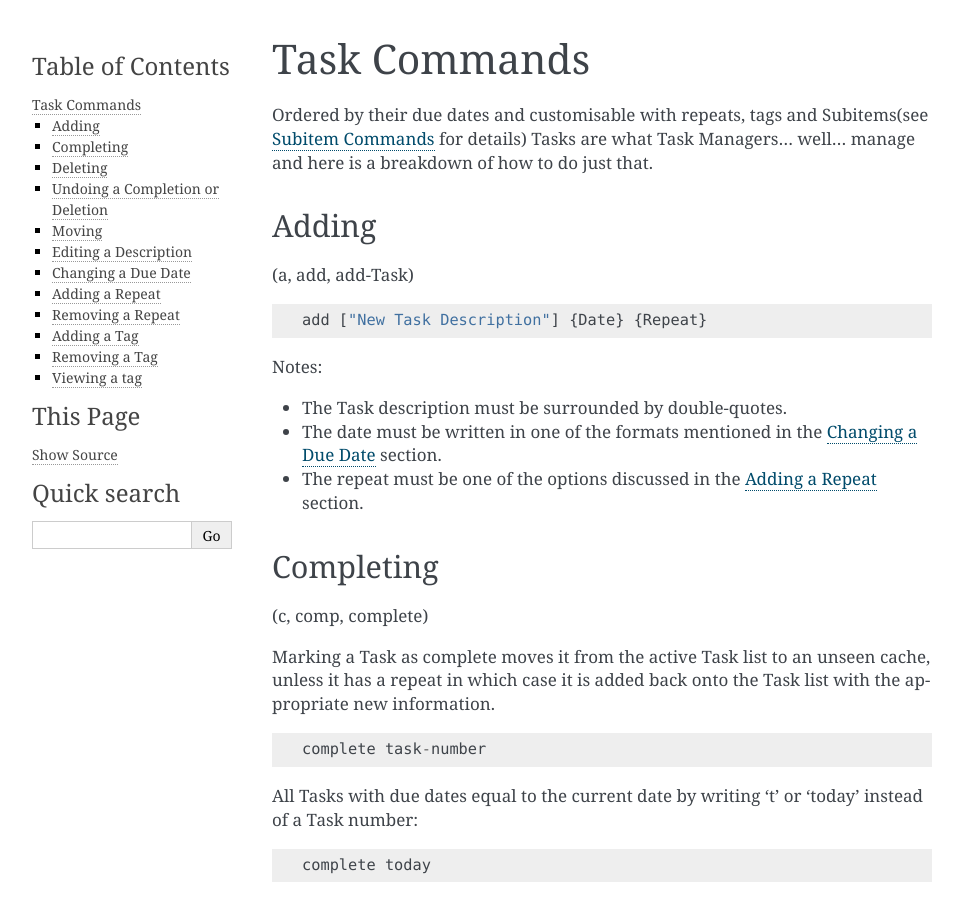
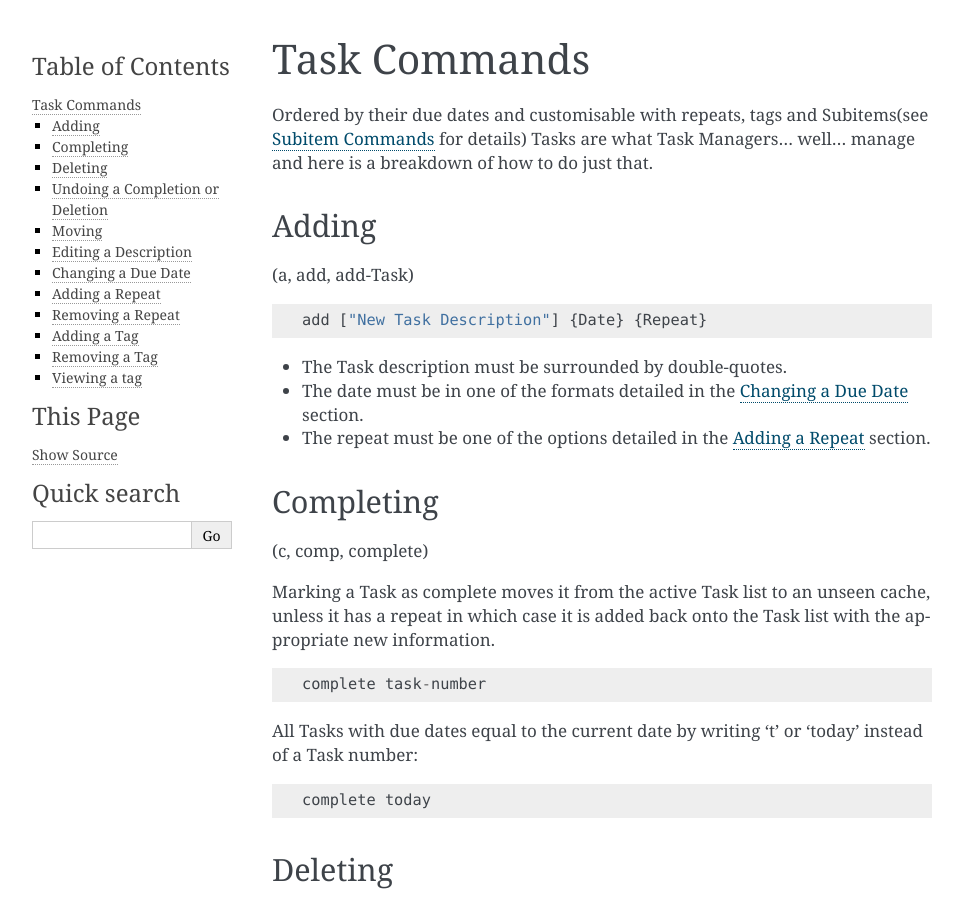
Before and after one commit to IFinners/todoian-archived, a Sphinx documentation site: the page built from docs/tasks.rst, in a window 1280 px wide and 900 px high. Shown: the whole window, without its empty margins (148-1111 px from the left). Built offline with Sphinx 7.4.7, drawn with Linux system fonts in a browser that asks for light colours.

Commit message:
Update documentation

```diff
--- a/docs/tasks.rst
+++ b/docs/tasks.rst
@@ -13,11 +13,10 @@ Adding
 
    add ["New Task Description"] {Date} {Repeat}
 
-Notes:
 
 - The Task description must be surrounded by double-quotes.
-- The date must be written in one of the formats mentioned in the :ref:`change-date` section.
-- The repeat must be one of the options discussed in the :ref:`add-repeat` section.
+- The date must be in one of the formats detailed in the :ref:`change-date` section.
+- The repeat must be one of the options detailed in the :ref:`add-repeat` section.
 
 
 Completing
```
